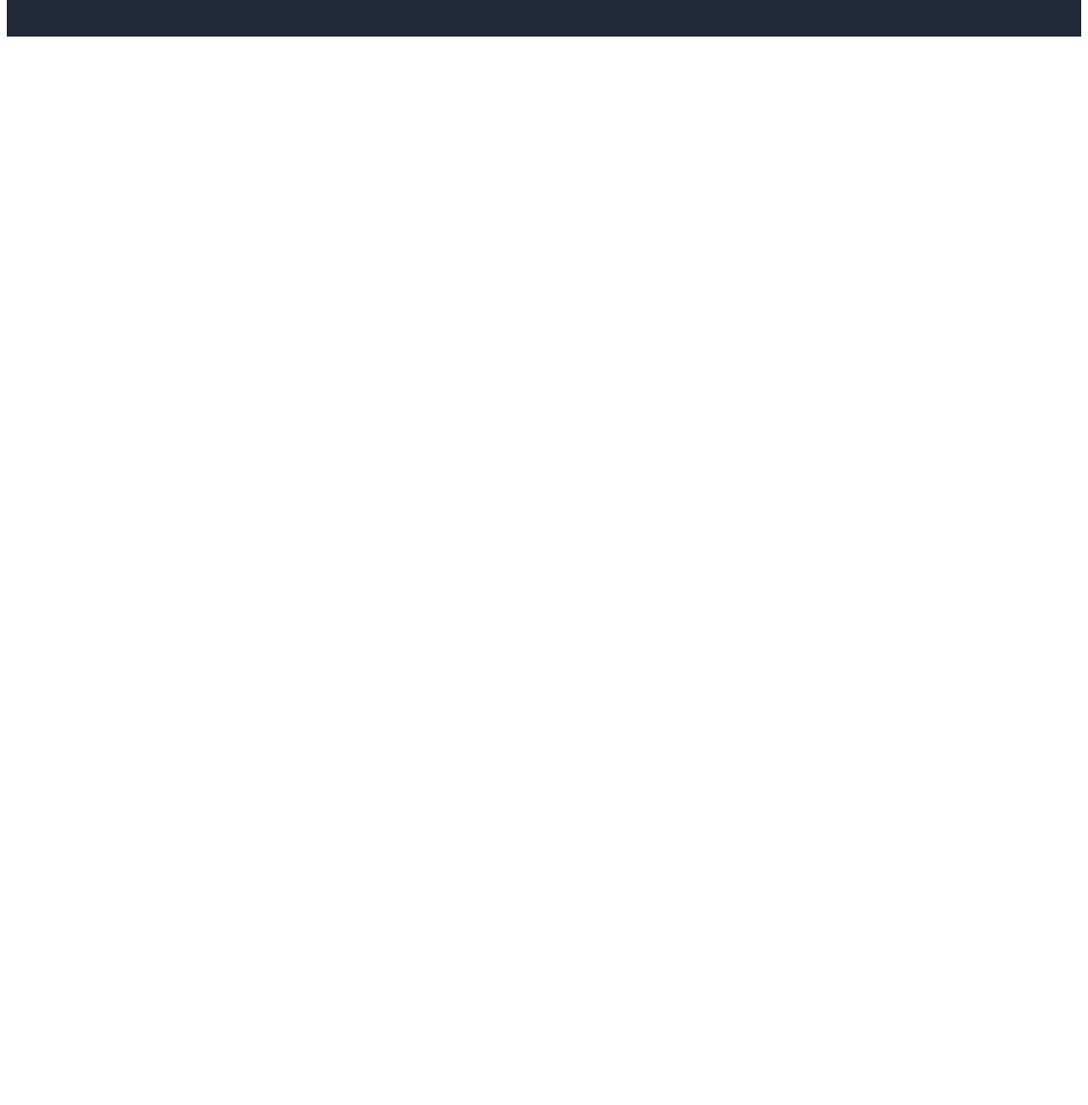
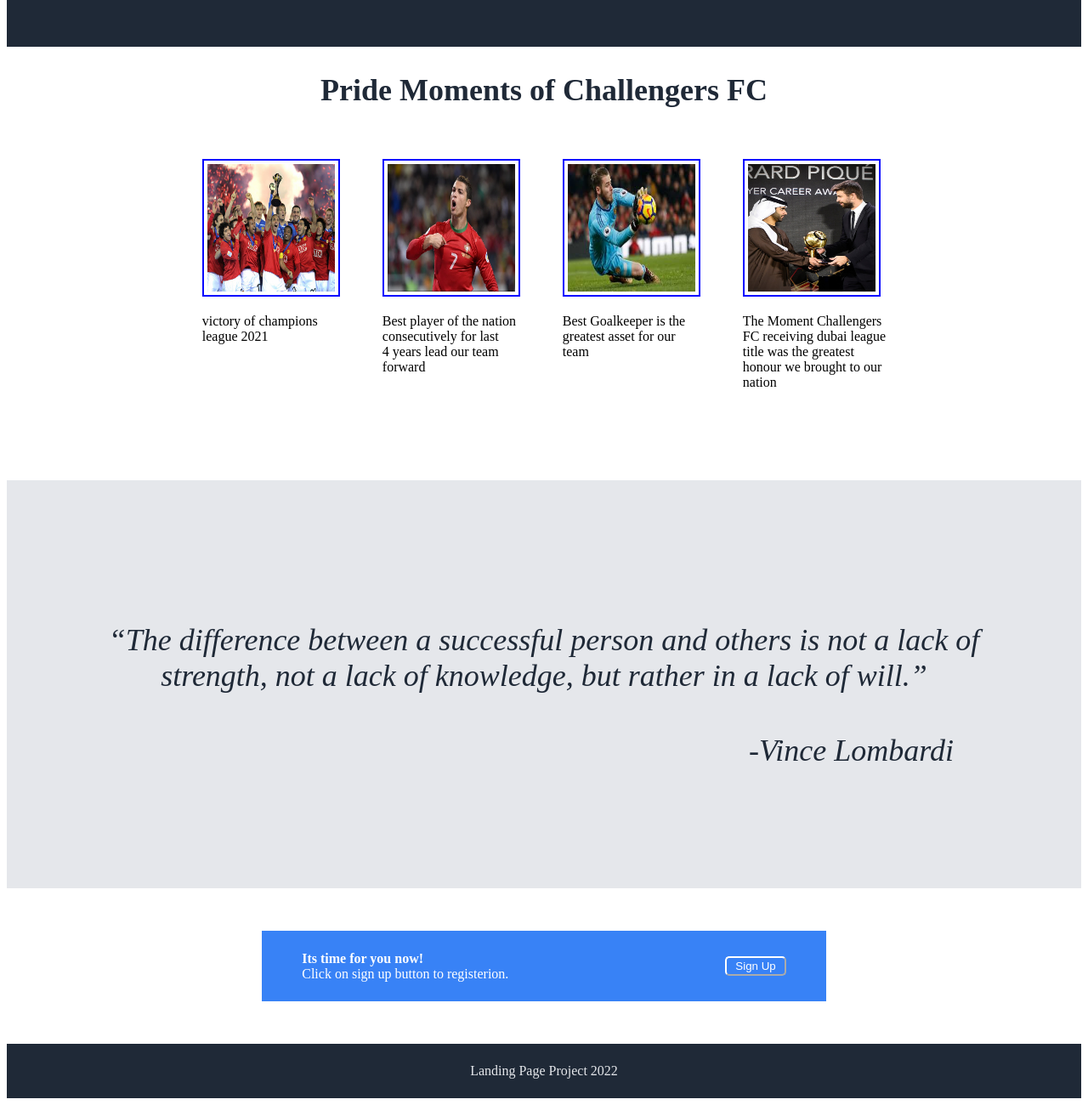
Before and after one commit to Anixtiator/OP-Landing-Page, a plain HTML site: page Index.html in a window 1280 px wide. Shown: the part 605-1905 px from the top of the page at 85% size. Before the commit the page ends 800 px from the top, so only its background shows below. Drawn offline with Linux system fonts and the light colour scheme.

Commit message:
completed project

```diff
--- a/Index.html
+++ b/Index.html
@@ -25,19 +25,21 @@
 
                         <nav> <!-- Start navigation bar -->
 
+                            <ul>
 
+                                <li>
+                                    <a href="https://twitter.com/grovechallfc">FAQ</a>
+                                </li>
 
-                        <div>
-                            <a href="https://twitter.com/grovechallfc">FAQ</a>
-                        </div>
+                                <li>
+                                    <a href="https://en.wikipedia.org/wiki/Challengers_FC">More</a>
+                                </li>
 
-                        <div>
-                            <a href="https://en.wikipedia.org/wiki/Challengers_FC">More</a>
-                        </div>
+                                <li>
+                                    <a href="https://www.facebook.com/Challengers-football-club-195780604638921/">Contact Us</a>
+                                </li>
 
-                        <div>
-                            <a href="https://www.facebook.com/Challengers-football-club-195780604638921/">Contact Us</a>
-                        </div>
+                            </ul>
 
 
 
@@ -55,8 +57,12 @@
                     </div>
 
                     <div class="hero-desc">
-                    Challengers FC is the most leading <br> Football club winning several matches <br> against local teams and few <br> international.
+                        Challengers FC is the most leading <br> Football club winning several leagues  <br> and titles with the national pride <br>for Football.
                     </div>
+
+                    <DIv>
+                        <BUtton class="sign-up"> Sign Up </BUtton>
+                    </DIv>
 
                 </div>
 
@@ -70,6 +76,65 @@
 
         </div>
 
+        <div class="information-hero">
+
+            <div class="heading-info"> Pride Moments of Challengers FC</div>
+
+            <div  class="pride-moments">
+
+                <div>
+                    <img class="info-img" src="images/victory.jpg" alt="league victory">
+                    <p>victory of champions <br> league 2021</p>
+                </div>
+
+                <div>
+                    <img class="info-img" src="images/Ronaldo 2.jpg" alt="Best player">
+                    <p>Best player of the nation <br> consecutively for last <br> 4 years  lead our team <br> forward </p>
+                </div>
+
+                <div>
+                    <img class="info-img" src="images/degea.jpg" alt="best Goal Keeper">
+                    <p>Best Goalkeeper is the <br> greatest asset for our <br> team </p>
+                </div>
+
+                <div>
+                    <img class="info-img" src="images/awards.jpg" alt="awards">
+                    <p>The Moment Challengers <br>FC  receiving dubai league <br> title was the greatest <br> honour we brought to our <br> nation</p>
+                </div>
+
+            </div>
+
+
+        </div>
+
+        <div class="quote-hero">
+            <p class="quote"> “The difference between a successful person and others is not a lack of strength, not a lack of knowledge, but rather in a lack of will.”</p>
+            <p class="author">-Vince Lombardi</p>
+        </div>
+
+        <div class=cta-hero>
+
+            <div class="cta-container">
+
+                <div class="cta-left">
+
+                    <div class="cta-heading"> Its time for you now!</div>
+
+                    <div class="cta-path">Click on sign up button to registerion.</div>
+
+                </div>
+
+                <div class="cta-right">
+                    <div>
+                    <button class="sign-up"> Sign Up </button>
+                    </div>
+                </div>
+
+            </div>
+
+        </div>
+
+        <footer> Landing Page Project 2022 </footer>
 
     </body>
 </html>
--- a/style.css
+++ b/style.css
@@ -1,9 +1,13 @@
+.main-container{
+    display: block;
+}
 .main-hero{
     background-color:#1f2937;
     height: 80vh;
 }
 
 .upper-container{
+    margin-top: 20px;
     display: flex;
     justify-content: space-around;
     background-color: #1f2937;
@@ -29,9 +33,15 @@
     margin: auto;
     margin-right: 6px;
 }
-nav{
+ul{
+    font-size: 18px;
+    color: #e5e7eb;
+    margin-top: 10px;
     display: flex;
-    gap: 60px;
+    gap: 80px;
+}
+a{
+    color: #e5e7eb;
 }
 .parent-container{
     margin-top: 30px;
@@ -58,3 +68,111 @@ nav{
     height: 350px;
     background-color: #1f2937;
 }
+.information-hero{
+    display: block;
+    align-items: center;
+    justify-content: center;
+    margin-top: 30px;
+    height: 60vh;
+}
+.heading-info{
+    text-align: center;
+    font-size: 36px;
+    font-weight: bolder;
+    color: #1f2937;
+}
+.pride-moments{
+    margin:auto;
+    justify-content: center;
+    margin-top: 60px;
+    display: flex;
+    gap: 50px;
+}
+p{
+    margin-bottom: 10px;
+}
+.info-img{
+    width: 150px;
+    height: 150px;
+    border: 2px solid blue;
+    padding: 4px;
+    border-image: auto;
+}
+.quote-hero{
+    height: 60vh;
+    display: flex;
+    flex-direction: column;
+    text-align: center;
+    justify-content: center;
+    background-color: #e5e7eb;
+    font-style: italic;
+    font-size: 36px;
+    color: #1f2937;
+}
+.quote{
+    margin-left: 80px;
+    margin-right: 80px;
+}
+.author{
+    text-align: right;
+    margin-right: 150px;
+}
+.cta-hero{
+
+}
+
+.cta-container{
+    margin: 50px;
+    margin-left: 300px;
+    margin-right: 300px;
+    background-color: #3882f6;
+    display: flex;
+    justify-content: center;
+    align-items: center;
+    padding: 20px;
+    color: white;
+    gap: 250px;
+
+}
+
+.cta-heading{
+    font-weight: bold;
+}
+.cta-right{
+    display: flex;
+    align-items: left;
+    justify-content: left;
+}
+
+button:hover{
+    background: white;
+    color: #4b38f6;
+
+}
+
+button{
+    margin-top: 10px;
+    margin-bottom: 10px;
+    margin-left: 5px;
+    cursor: pointer;
+    border-radius: 5px;
+    vertical-align: middle;
+    background-color: #3882f6;
+    color: white;
+    border-color: white;
+    padding-left: 10px;
+    padding-right: 10px;
+    padding-top: 2px;
+    padding-bottom: 2px;
+}
+footer{
+    display: flex;
+    align-items: center;
+    justify-content: center;
+    padding-top: 3px 2;
+    margin: auto;
+    text-align: center;
+    background-color: #1f2937;
+    height: 8vh;
+    color: #e5e7eb;
+}
```
Also changed, not shown: images/Ronaldo 2.jpg (added), images/awards.jpg (added), images/degea.jpg (added), images/victory.jpg (added). Lines whose indentation alone changed are shown as unchanged.
